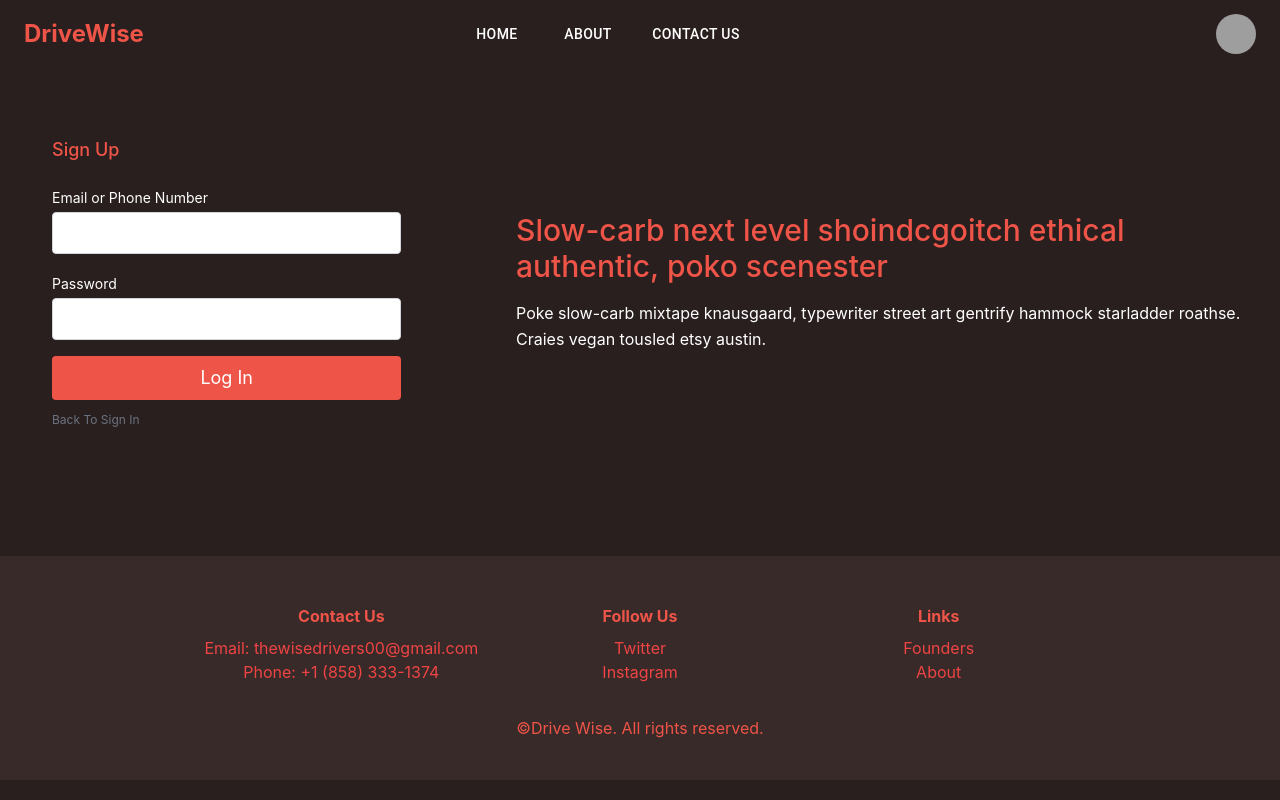
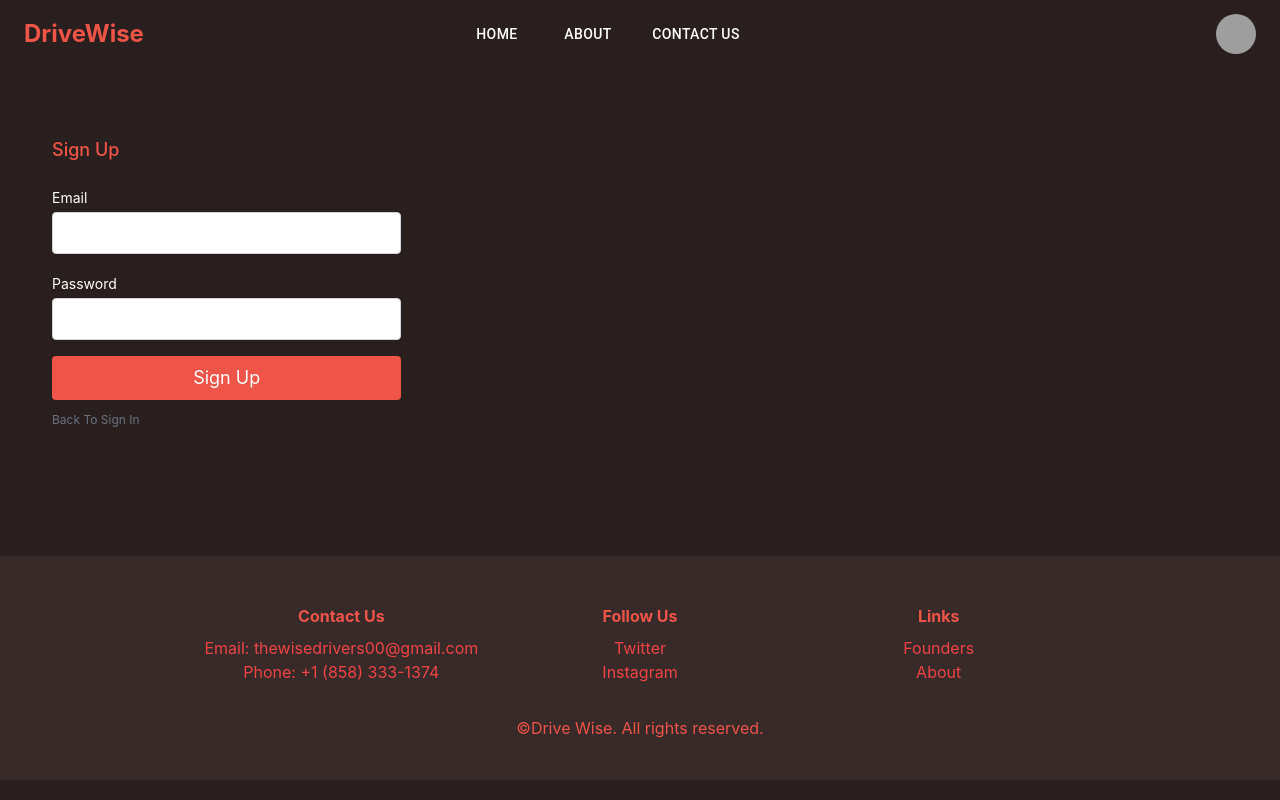
Before and after one commit to Drive-Wise/react-frontend, a React (Create React App) app in the folder drivewise/: page /SignUp in a window 1280 px wide. Built offline with nearby package versions, Linux system fonts and the light colour scheme; grey boxes are pictures that could not be loaded.

Commit message:
added button button_func

```diff
--- a/drivewise/src/Pages/SignUp/SignUp.js
+++ b/drivewise/src/Pages/SignUp/SignUp.js
@@ -1,30 +1,64 @@
-import { Fragment } from 'react';
+import { Fragment, useState } from 'react';
 import ResponsiveAppBar from '../../Components/Nav Bar/NavBar';
 import Footer from '../../Components/Footer/Footer';
 
 export default function Layout() {
+  const [email, setEmail] = useState('');
+  const [password, setPassword] = useState('');
+
+  const handleSignUp = async (event) => {
+    event.preventDefault();  // Prevent default form submission behavior
+    try {
+      const response = await fetch('http://127.0.0.1:8000/signup/', {
+        method: 'POST',
+        headers: {
+          'Content-Type': 'application/json',
+        },
+        body: JSON.stringify({ email, password }),
+      });
+      const data = await response.json();
+      console.log(data);  // Log the response data
+      alert('Signup successful!');  // Show a success message
+    } catch (error) {
+      console.error('Failed to sign up:', error);
+      alert('Signup failed!');  // Show an error message
+    }
+  };
+
   return (
     <div className='bg-background py-2 h-screen'>
       <section className="text-gray-600 body-font">
         <ResponsiveAppBar />
         <div className="container px-5 py-24 mx-auto flex flex-wrap items-center justify-between">
-          <div className="lg:w-2/6 md:w-1/2 bg-grey-700 rounded-lg p-8 flex flex-col md:mr-auto w-full mt-10 md:mt-0">
+          <form className="lg:w-2/6 md:w-1/2 bg-grey-700 rounded-lg p-8 flex flex-col md:mr-auto w-full mt-10 md:mt-0" onSubmit={handleSignUp}>
             <h2 className="text-title text-lg font-medium title-font mb-5">Sign Up</h2>
             <div className="relative mb-4">
-              <label htmlFor="full-name" className="leading-7 text-sm text-white">Email or Phone Number</label>
-              <input type="text" id="full-name" name="full-name" className="w-full bg-white rounded border border-gray-300 focus:border-indigo-500 focus:ring-2 focus:ring-indigo-200 text-base outline-none text-gray-700 py-1 px-3 leading-8 transition-colors duration-200 ease-in-out" />
+              <label htmlFor="email" className="leading-7 text-sm text-white">Email</label>
+              <input
+                type="email"
+                id="email"
+                name="email"
+                required
+                className="w-full bg-white rounded border border-gray-300 focus:border-indigo-500 focus:ring-2 focus:ring-indigo-200 text-base outline-none text-gray-700 py-1 px-3 leading-8 transition-colors duration-200 ease-in-out"
+                value={email}
+                onChange={(e) => setEmail(e.target.value)}
+              />
             </div>
             <div className="relative mb-4">
-              <label htmlFor="email" className="leading-7 text-sm text-white">Password</label>
-              <input type="email" id="email" name="email" className="w-full bg-white rounded border border-gray-300 focus:border-indigo-500 focus:ring-2 focus:ring-indigo-200 text-base outline-none text-gray-700 py-1 px-3 leading-8 transition-colors duration-200 ease-in-out" />
+              <label htmlFor="password" className="leading-7 text-sm text-white">Password</label>
+              <input
+                type="password"
+                id="password"
+                name="password"
+                required
+                className="w-full bg-white rounded border border-gray-300 focus:border-indigo-500 focus:ring-2 focus:ring-indigo-200 text-base outline-none text-gray-700 py-1 px-3 leading-8 transition-colors duration-200 ease-in-out"
+                value={password}
+                onChange={(e) => setPassword(e.target.value)}
+              />
             </div>
-            <button className="text-white bg-title border-0 py-2 px-8 focus:outline-none hover:bg-indigo-600 rounded text-lg">Log In</button>
+            <button type="submit" className="text-white bg-title border-0 py-2 px-8 focus:outline-none hover:bg-indigo-600 rounded text-lg">Sign Up</button>
             <a href="/SignIn" className="text-xs text-gray-500 mt-3">Back To Sign In</a>
-          </div>
-          <div className="lg:w-3/5 md:w-1/2 md:pl-16 lg:pl-0 pl-0">
-            <h1 className="title-font font-medium text-3xl text-title">Slow-carb next level shoindcgoitch ethical authentic, poko scenester</h1>
-            <p className="leading-relaxed mt-4 text-white">Poke slow-carb mixtape knausgaard, typewriter street art gentrify hammock starladder roathse. Craies vegan tousled etsy austin.</p>
-          </div>
+          </form>
         </div>
         <Footer />
       </section>
```
